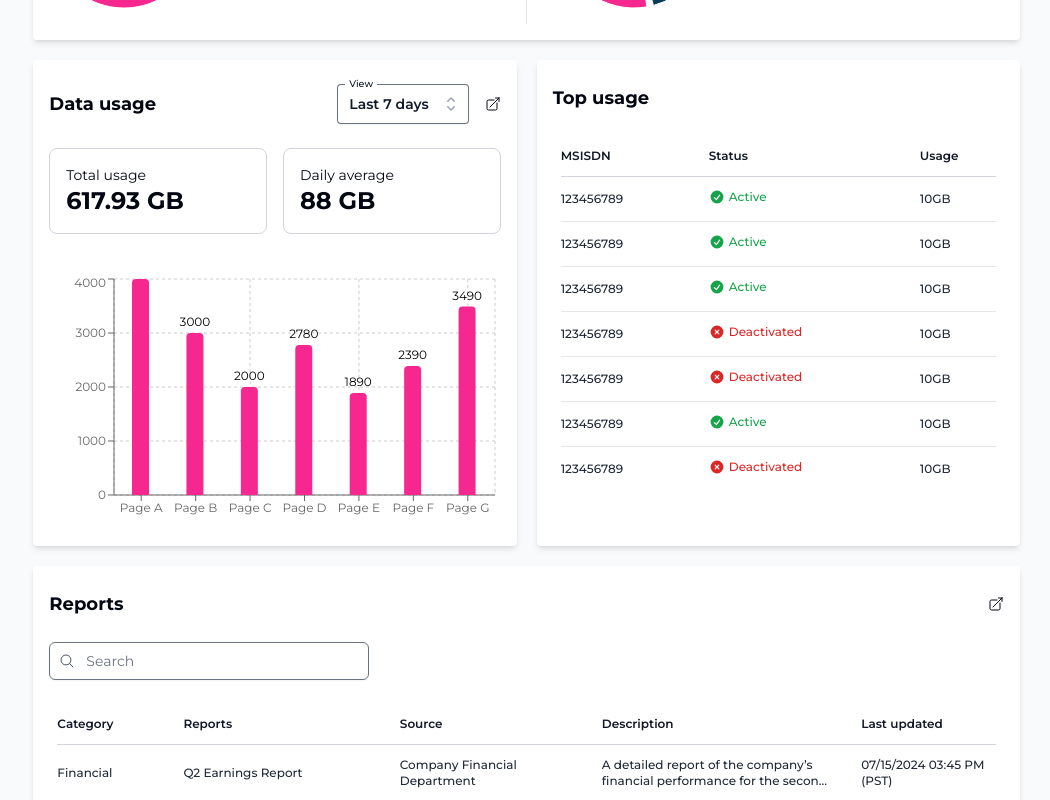
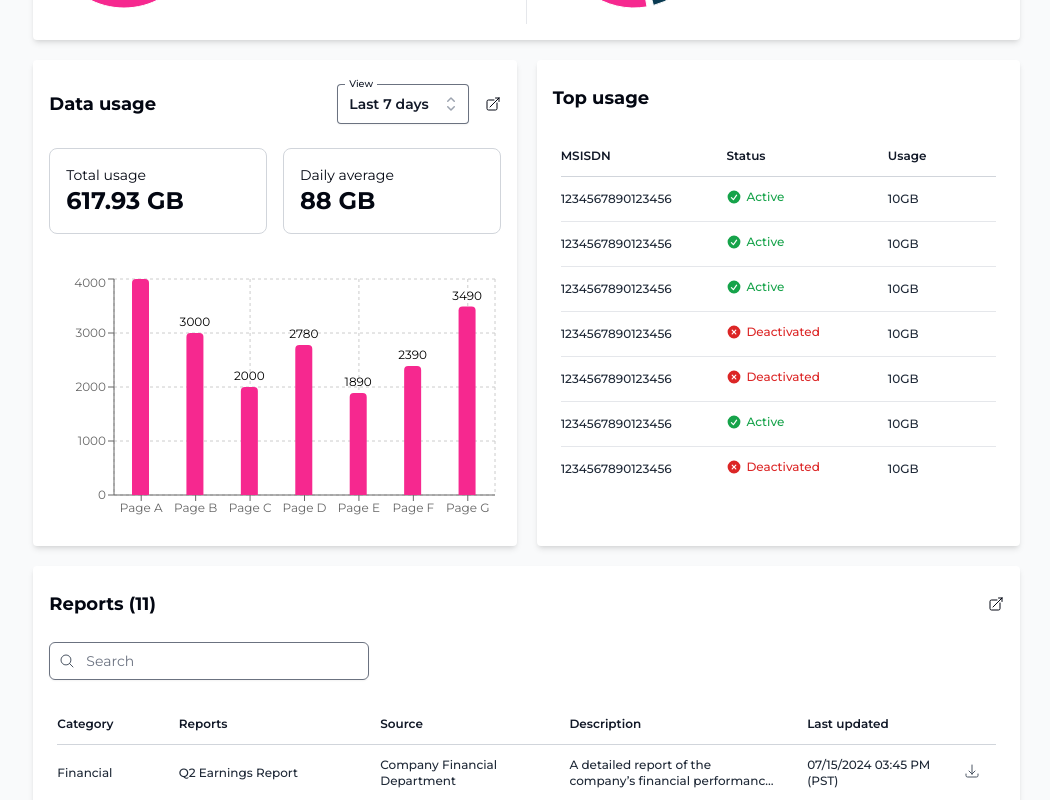
Before and after one commit to arpansaha1300/unit-assessment-3, a React (Vite) app: page / in a window 1280 px wide. Shown: the part 580-1380 px from the top of the page, without its empty margins (220-1270 px from the left). Built offline with nearby package versions, Linux system fonts and the light colour scheme.

Commit message:
remove table component

```diff
--- a/src/components/common/Table.tsx
+++ /dev/null
@@ -1,41 +0,0 @@
-interface TableProps {
-  keyCol: string
-  headings: string[]
-  data: Record<string, any>[]
-}
-
-export default function Table(props: Readonly<TableProps>) {
-  const { headings, data, keyCol } = props
-
-  return (
-    <table className="min-w-full divide-y divide-gray-300">
-      <thead className="font-semibold text-xs">
-        <tr>
-          {headings.map(heading => (
-            <th
-              key={heading}
-              scope="col"
-              className="px-4 first:pl-0 last:pr-0 py-3 text-left font-semibold text-gray-900"
-            >
-              {heading}
-            </th>
-          ))}
-        </tr>
-      </thead>
-
-      <tbody className="divide-y divide-gray-200 bg-white text-xs">
-        {data.map(item => (
-          <tr key={item[keyCol]}>
-            {headings.map((heading, i) => (
-              <td key={i} className="max-w-xs px-4 first:pl-0 last:pr-0 py-3">
-                <p className="font-medium text-gray-800 line-clamp-2">
-                  {item[heading]}
-                </p>
-              </td>
-            ))}
-          </tr>
-        ))}
-      </tbody>
-    </table>
-  )
-}
--- a/src/components/internet-of-things/Reports.tsx
+++ b/src/components/internet-of-things/Reports.tsx
@@ -1,12 +1,12 @@
 import { createElement, useState } from 'react'
 import {
+  ArrowDownTrayIcon,
   ArrowTopRightOnSquareIcon,
   ChevronDoubleLeftIcon,
   ChevronDoubleRightIcon,
 } from '@heroicons/react/24/outline'
 import BaseInput from '~base/BaseInput'
 import Card from '~common/Card'
-import Table from '~common/Table'
 import classNames from '~/utils/classNames'
 
 interface PaginationIconProps {
@@ -16,13 +16,14 @@ interface PaginationIconProps {
 
 export default function Reports() {
   const [slicedData] = useState(data.slice(0, 8))
+  const [headings] = useState(Object.keys(slicedData[0]))
   const [page] = useState(1)
 
   return (
     <section>
       <Card>
         <div className="py-2 flex items-center justify-between">
-          <h2 className="text-lg font-bold">Reports</h2>
+          <h2 className="text-lg font-bold">Reports ({data.length})</h2>
           <ArrowTopRightOnSquareIcon className="flex-shrink-0 size-4" />
         </div>
 
@@ -38,11 +39,44 @@ export default function Reports() {
         </div>
 
         <div className="mt-6 px-2">
-          <Table
-            keyCol="email"
-            headings={Object.keys(slicedData[0])}
-            data={slicedData}
-          />
+          <table className="min-w-full divide-y divide-gray-300">
+            <thead className="font-semibold text-xs">
+              <tr>
+                {headings.map(heading => (
+                  <th
+                    key={heading}
+                    scope="col"
+                    className="px-4 first:pl-0 last:pr-0 py-3 text-left font-semibold text-gray-900"
+                  >
+                    {heading}
+                  </th>
+                ))}
+              </tr>
+            </thead>
+
+            <tbody className="divide-y divide-gray-200 bg-white text-xs text-gray-600">
+              {slicedData.map((item: any, i) => (
+                <tr key={i}>
+                  {headings.map((heading, i) => (
+                    <td
+                      key={i}
+                      className="max-w-xs px-4 first:pl-0 last:pr-0 py-3"
+                    >
+                      <div className="font-medium text-gray-800 line-clamp-2">
+                        {item[heading]}
+                      </div>
+                    </td>
+                  ))}
+
+                  <td key={i} className="max-w-xs px-4 py-3">
+                    <button type="button">
+                      <ArrowDownTrayIcon className="flex-shrink-0 size-4" />
+                    </button>
+                  </td>
+                </tr>
+              ))}
+            </tbody>
+          </table>
 
           <div className="mt-5 mx-auto w-72 flex items-center justify-between">
             <PaginationIcon
--- a/src/components/internet-of-things/TopUsage.tsx
+++ b/src/components/internet-of-things/TopUsage.tsx
@@ -1,7 +1,7 @@
 import { CheckCircleIcon, XCircleIcon } from '@heroicons/react/20/solid'
+import { useState } from 'react'
 import classNames from '~/utils/classNames'
 import Card from '~common/Card'
-import Table from '~common/Table'
 
 interface StatusProps {
   active: boolean
@@ -9,50 +9,81 @@ interface StatusProps {
 
 const data = [
   {
-    MSISDN: '123456789',
+    MSISDN: '1234567890123456',
     Status: <Status active={true} />,
     Usage: '10GB',
   },
   {
-    MSISDN: '123456789',
+    MSISDN: '1234567890123456',
     Status: <Status active={true} />,
     Usage: '10GB',
   },
   {
-    MSISDN: '123456789',
+    MSISDN: '1234567890123456',
     Status: <Status active={true} />,
     Usage: '10GB',
   },
   {
-    MSISDN: '123456789',
+    MSISDN: '1234567890123456',
     Status: <Status active={false} />,
     Usage: '10GB',
   },
   {
-    MSISDN: '123456789',
+    MSISDN: '1234567890123456',
     Status: <Status active={false} />,
     Usage: '10GB',
   },
   {
-    MSISDN: '123456789',
+    MSISDN: '1234567890123456',
     Status: <Status active={true} />,
     Usage: '10GB',
   },
   {
-    MSISDN: '123456789',
+    MSISDN: '1234567890123456',
     Status: <Status active={false} />,
     Usage: '10GB',
   },
 ]
 
 export default function TopUsage() {
+  const [headings] = useState(Object.keys(data[0]))
+
   return (
     <section className="h-full">
       <Card className="flex flex-col h-full">
         <h2 className="py-2 text-lg font-bold">Top usage</h2>
 
         <div className="flex-grow mt-4 px-2 max-h-96 overflow-auto">
-          <Table keyCol="email" headings={Object.keys(data[0])} data={data} />
+          <table className="min-w-full divide-y divide-gray-300">
+            <thead className="font-semibold text-xs">
+              <tr>
+                {headings.map(heading => (
+                  <th
+                    key={heading}
+                    scope="col"
+                    className="px-4 first:pl-0 last:pr-0 py-3 text-left font-semibold text-gray-900"
+                  >
+                    {heading}
+                  </th>
+                ))}
+              </tr>
+            </thead>
+
+            <tbody className="divide-y divide-gray-200 bg-white text-xs">
+              {data.map((item: any, i) => (
+                <tr key={i}>
+                  {headings.map((heading, i) => (
+                    <td
+                      key={i}
+                      className="max-w-12 px-4 first:pl-0 last:pr-0 py-3 truncate font-medium text-gray-800"
+                    >
+                      {item[heading]}
+                    </td>
+                  ))}
+                </tr>
+              ))}
+            </tbody>
+          </table>
         </div>
       </Card>
     </section>
```
